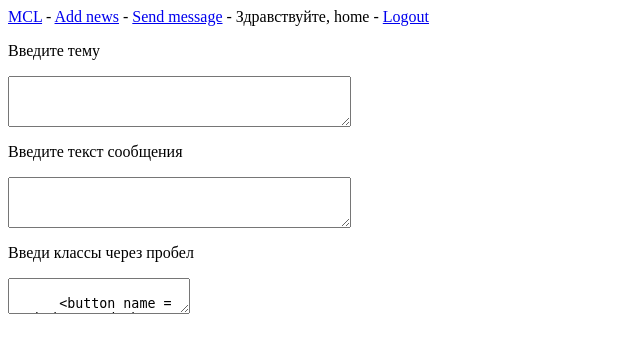
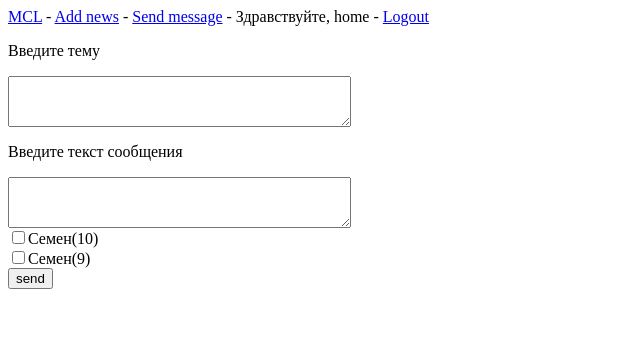
Before and after one commit to semyon21/mcl1303, a Django app: page /teacher/send_message/ in a window 1280 px wide. Shown: the top 353 px of the page, without its empty margins (0-640 px from the left). Run offline with Django 3.2, Linux system fonts and the light colour scheme; a user stored in the database is signed in; data comes from the database, SQL or seed files in the repository.

Commit message:
Update send_message.html

```diff
--- a/teacher/templates/teacher/send_message.html
+++ b/teacher/templates/teacher/send_message.html
@@ -9,16 +9,16 @@
       <p>Введите тему</p>
       <textarea name = "subject" cols = "40" rows = "3"></textarea>
       <p>Введите текст сообщения</p>
-      <textarea name = "text" cols = "40" rows = "3"></textarea>
-      <p>Введи классы через пробел</p>
-      <textarea name = "form" cols = "">
-
+      <textarea name = "text" cols = "40" rows = "3"></textarea><br>
+      {% for student in students %}
+        <input type="checkbox" name="mails[]" value=student.mail/>{{student.name}}({{student.form}})<br>
+      {% endfor %}
       <button name = "submit">send</button>
       <input type = "hidden" name = "next" value = "{% url 'main:index' %}"/>
 
     </form>
   {% else %}
-    <p>Oop! It seems that you're not logged in!</p>
+    <p>Oops! It seems that you're not logged in!</p>
   {% endif %}
 
 {% endblock content %}
```
